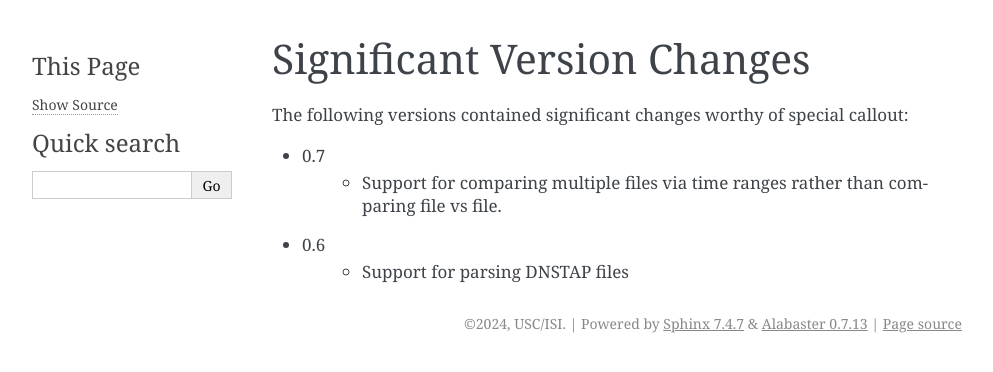
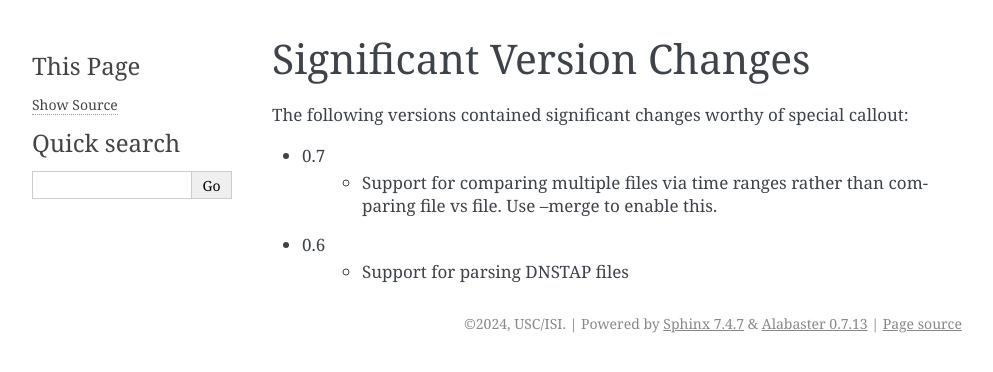
Before and after one commit to traffic-taffy/traffic-taffy, a Sphinx documentation site: the page built from docs/importantchanges.rst, in a window 1280 px wide. Shown: the top 372 px of the page, without its empty margins (148-1141 px from the left). Built offline with Sphinx 7.4.7, drawn with Linux system fonts in a browser that asks for light colours.

Commit message:
mention --merge as the feature

```diff
--- a/docs/importantchanges.rst
+++ b/docs/importantchanges.rst
@@ -6,7 +6,7 @@ callout:
 
 - 0.7
     - Support for comparing multiple files via time ranges rather than
-      comparing file vs file.
+      comparing file vs file.  Use --merge to enable this.
 
 - 0.6
     - Support for parsing DNSTAP files
```
